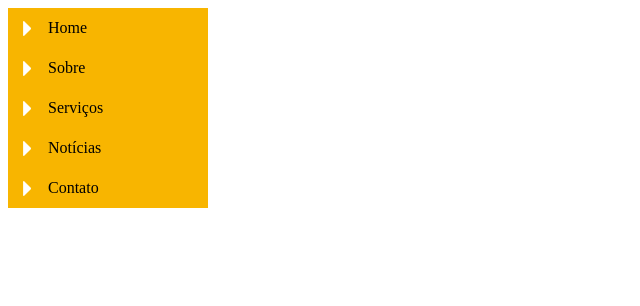
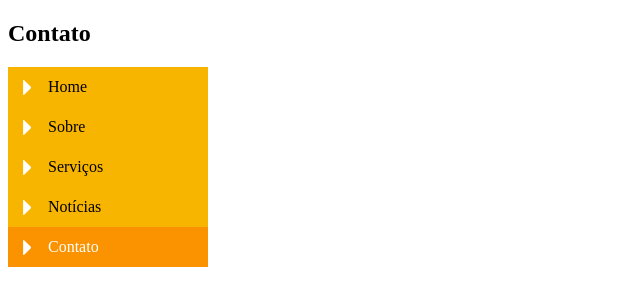
Before and after one commit to wyboliveira/curso_web, a plain HTML site: page css_intermediario_avancado/contato.html in a window 1280 px wide. Shown: the whole page, without its empty margins (0-640 px from the left). Drawn offline with Linux system fonts and the light colour scheme.

Commit message:
alteracao de paginas e mudanca de css

```diff
--- a/css_intermediario_avancado/navegacao_vertical.html
+++ b/css_intermediario_avancado/contato.html
@@ -7,13 +7,15 @@
         <link rel="stylesheet" type="text/css" href="css/style_navegacao.css">
 
     </head>
-    <body>
-        <ul>
-            <li><a href="home.html">Home</a></li>
-            <li><a href="sobre.html">Sobre</a></li>
-            <li><a href="servicos.html">Serviços</a></li>
-            <li><a href="noticias.html">Notícias</a></li>
-            <li><a href="contato.html">Contato</a></li>
+    <body id="contato">
+
+        <h2>Contato</h2>
+        <ul id="navegacao">
+            <li class="home"><a href="index.html">Home</a></li>
+            <li class="sobre"><a href="sobre.html">Sobre</a></li>
+            <li class="servicos"><a href="servicos.html">Serviços</a></li>
+            <li class="noticias"><a href="noticias.html">Notícias</a></li>
+            <li class="contato"><a href="contato.html">Contato</a></li>
         </ul>
 
         <!-- <h2>
--- a/css_intermediario_avancado/css/style_navegacao.css
+++ b/css_intermediario_avancado/css/style_navegacao.css
@@ -31,5 +31,16 @@ ul a {
 
 a:hover {
     background-position: right bottom;
+    background-color: #f99200;
     color: #ffffff;
 }
+
+#home #navegacao .home a,
+#sobre #navegacao .sobre a,
+#servicos #navegacao .servicos a,
+#noticias #navegacao .noticias a,
+#contato #navegacao .contato a {
+    background-position: right bottom;
+    background-color: #f99200;
+    color: #ffffff;
+}
```
Also changed, not shown: css_intermediario_avancado/index.html (added, +33 -0 lines), css_intermediario_avancado/noticias.html (added, +33 -0 lines), css_intermediario_avancado/servicos.html (added, +33 -0 lines), css_intermediario_avancado/sobre.html (added, +33 -0 lines).
